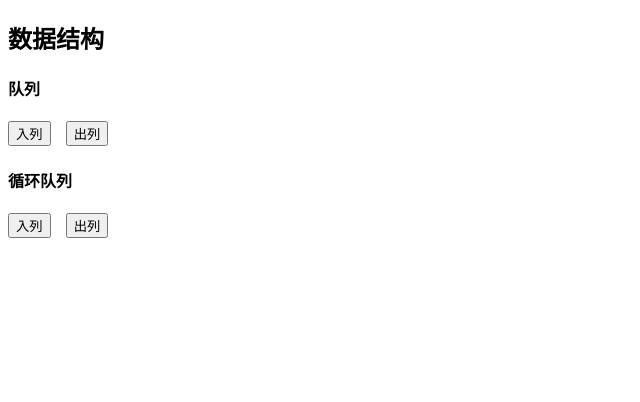
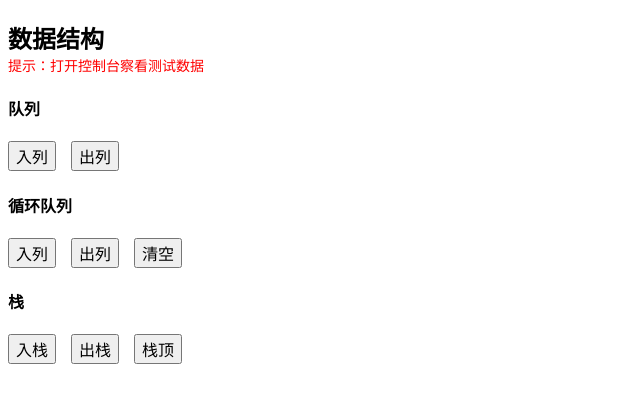
Before and after one commit to Buzhifanji/data-structure, an Angular app: page / in a window 1280 px wide. Shown: the top 402 px of the page, without its empty margins (0-640 px from the left). Built offline with nearby package versions, Linux system fonts and the light colour scheme.

Commit message:
新增栈数据结构

```diff
--- a/src/app/app.component.html
+++ b/src/app/app.component.html
@@ -1,4 +1,5 @@
 <h2>数据结构</h2>
+<p class="red">提示：打开控制台察看测试数据</p>
 <div *ngFor="let item of data" class="title" (click)="testAction(item.id)">
   <h4>{{item.title}}</h4>
   <div>
--- a/src/app/app.component.scss
+++ b/src/app/app.component.scss
@@ -1,6 +1,12 @@
 .title {
     margin-top: 15px;
 }
+.red {
+    color: red;
+    font-size: 14px;
+    margin-top: -20px;
+}
 button {
     margin-right: 15px;
+    font-size: 16px;
 }
--- a/src/app/app.component.ts
+++ b/src/app/app.component.ts
@@ -1,6 +1,9 @@
 import { Component } from '@angular/core';
 import { TestQueue } from '@data-structure/queue/testQueue';
 import { TestCircularQueue } from '@data-structure/queue/testCircularQueue';
+import { StackTest } from '@data-structure/stack/stackTest';
+
+import { QueueEnum, CircularQueueEnum, StackEnum} from '@app/testEnum.ts';
 
 interface dataType {
   name: string,
@@ -23,38 +26,62 @@ export class AppComponent {
     {
       title: '队列',
       action: [
-        { name: '入列', id: 100 , },
-        { name: '出列', id: 101 },
+        { name: '入列', id: QueueEnum.in , },
+        { name: '出列', id: QueueEnum.out },
       ],
     },
     {
       title: '循环队列',
       action: [
-        { name: '入列', id: 120 },
-        { name: '出列', id: 121 },
+        { name: '入列', id: CircularQueueEnum.in },
+        { name: '出列', id: CircularQueueEnum.out },
+        { name: '清空', id: CircularQueueEnum.clear },
+      ],
+    },
+    {
+      title: '栈',
+      action: [
+        { name: '入栈', id: StackEnum.in },
+        { name: '出栈', id: StackEnum.out },
+        { name: '栈顶', id: StackEnum.top },
       ],
     },
   ]
   constructor(private testQueue: TestQueue,
-              private testCircularQueue: TestCircularQueue) {
+              private testCircularQueue: TestCircularQueue,
+              private testStack: StackTest) {
 
   }
 
   testAction(id) {
+    const num = Math.ceil(Math.random() * 100)
     switch (id) {
-      case 100:   // 队列入列
-        this.testQueue.enQueue()
+      case QueueEnum.in:   // 队列入列
+        this.testQueue.enQueue(num)
         break;
-      case 101:   // 队列出列
+      case QueueEnum.out:   // 队列出列
         this.testQueue.deQueue()
         break;
-      case 120:   // 循环队列入列
-        this.testCircularQueue.enQueue()
+      case CircularQueueEnum.in:   // 循环队列入列
+        this.testCircularQueue.enQueue(num)
         console.log(this.testCircularQueue)
         break;
-      case 121:   // 循环队列出列
+      case CircularQueueEnum.out:   // 循环队列出列
         this.testCircularQueue.deQueue()
         console.log(this.testCircularQueue)
+        break;
+      case CircularQueueEnum.clear:   // 循环队列出列
+        this.testCircularQueue.clearQueue()
+        console.log(this.testCircularQueue)
+        break;
+      case StackEnum.in:    // 入栈
+        this.testStack.enStack(num)
+        break;
+      case StackEnum.out:    // 出栈
+        this.testStack.deStack()
+        break;
+      case StackEnum.top:    // 栈顶
+        this.testStack.top()
         break;
     }
 
--- /dev/null
+++ b/src/app/testEnum.ts
@@ -0,0 +1,16 @@
+export enum QueueEnum {
+    in = 100,
+    out
+}
+
+export enum CircularQueueEnum {
+    in = 120,
+    out,
+    clear
+}
+
+export enum StackEnum {
+    in = 130,
+    out,
+    top,
+}
--- a/src/data-structure/queue/circularQueue.ts
+++ b/src/data-structure/queue/circularQueue.ts
@@ -46,10 +46,7 @@ export class CircularQueue {
 
     // 删除
     delete(): deleteTye {
-        const result: deleteTye = {
-            value: null,
-            isDelete: false,
-        }
+        const result: deleteTye = this.getReturnValue();
         if (!this.isEmpty()) {
             const ele = this.circularQueueArr[this.head]
             this.circularQueueArr[this.head] = null;
@@ -77,20 +74,32 @@ export class CircularQueue {
     }
 
     // 返回队列第一项
-    front(): any {
-        return this.circularQueueArr[this.head];
+    front(): deleteTye {
+        const result: deleteTye = this.getReturnValue();
+        if (!this.isEmpty) {
+            const ele = this.circularQueueArr[this.head]
+            Object.assign(result, {value: ele, isDelete: true})
+        }
+        return result;
     }
 
     // 返回队列最后一项
-    last(): any {
-        return this.circularQueueArr[this.tail];
+    last(): deleteTye {
+        const result: deleteTye = this.getReturnValue();
+        if (!this.isEmpty) {
+            const ele = this.circularQueueArr[this.tail]
+            Object.assign(result, {value: ele, isDelete: true})
+        }
+        return result;
     }
 
     // 清空队列
     clear(): void {
         this.head = -1;
         this.tail = -1;
-        this.circularQueueArr.map(e => {return null})
+        for (let i = 0; i < this.len; i++ ) {
+            this.circularQueueArr[i] = null;
+        }
     }
 
     // 查看队列中元素的数量
@@ -110,4 +119,10 @@ export class CircularQueue {
         }
         return result;
     }
+    private getReturnValue(): deleteTye {
+        return {
+            value: null,
+            isDelete: false,
+        }
+    }
 }
--- a/src/data-structure/queue/testCircularQueue.ts
+++ b/src/data-structure/queue/testCircularQueue.ts
@@ -7,11 +7,10 @@ export class TestCircularQueue extends CircularQueue {
     constructor() {
         super(10)
     }
-    enQueue() {
-        const num = Math.ceil(Math.random() * 100)
-        const result = this.insert(num)
+    enQueue(value) {
+        const result = this.insert(value)
         if(result) {
-            console.log(`入列元素： ${num}`)
+            console.log(`入列元素： ${value}`)
         } else {
             console.log('队列已满')
         }
@@ -27,4 +26,7 @@ export class TestCircularQueue extends CircularQueue {
         }
         console.log(`队列中元素的数量${this.size()}`)
     }
+    clearQueue() {
+        this.clear();
+    }
 }
--- a/src/data-structure/queue/testQueue.ts
+++ b/src/data-structure/queue/testQueue.ts
@@ -8,10 +8,9 @@ import { Injectable } from '@angular/core';
 export class TestQueue {
     constructor(private queue: Queue) { }
 
-    enQueue() {
-        const num = Math.ceil(Math.random() * 100)
-        this.queue.insert(num);
-        console.log(`入列元素： ${num}`)
+    enQueue(value) {
+        this.queue.insert(value);
+        console.log(`入列元素： ${value}`)
         console.log(this.queue)
     }
     deQueue() {
--- /dev/null
+++ b/src/data-structure/stack/stack.ts
@@ -0,0 +1,50 @@
+import { Injectable } from '@angular/core';
+
+interface deleteTye {
+    value: any,
+    isDelete: boolean,
+}
+
+@Injectable({
+    providedIn: 'root'
+})
+
+export class Stack {
+    private stackArr: Array<any> = [];
+    /**
+     * 入栈
+     * @return 栈里元素个数
+     */
+    push(value): number {
+        this.stackArr.push(value);
+        return this.stackArr.length;
+    }
+    /**
+     * 出栈
+     * @return deleteTye: {value: 出栈元素， isDelete: 是否出栈(false表示栈列已清空)}
+     */
+    pop(): deleteTye {
+        const result: deleteTye = {
+            value: null,
+            isDelete: false,
+        }
+        if (!this.isEmpty()) {
+            const value = this.stackArr.pop()
+            Object.assign(result, {value, isDelete: true})
+        }
+        return result;
+    }
+    // 栈是否已空
+    isEmpty(): boolean {
+        return this.stackArr.length === 0;
+    }
+    // 返回栈顶元素
+    top(): any {
+        let result = null
+        if (!this.isEmpty()) {
+            const { stackArr } = this;
+            result = stackArr[stackArr.length - 1]
+        }
+        return result
+    }
+}
--- /dev/null
+++ b/src/data-structure/stack/stackTest.ts
@@ -0,0 +1,31 @@
+import { Stack } from '@data-structure/stack/stack';
+import { Injectable } from '@angular/core';
+
+@Injectable({
+    providedIn: 'root'
+})
+export class StackTest {
+    constructor(private stack: Stack) {}
+
+    enStack(value) {
+        this.stack.push(value)
+        console.log(`入栈元素： ${value}`)
+        console.log(this.stack)
+    }
+    deStack() {
+        const { value, isDelete } = this.stack.pop();
+        if(isDelete) {
+            console.log(`出栈元素： ${value}`)
+        } else {
+            console.log('栈已被清空')
+        }
+    }
+    top() {
+        const value = this.stack.top()
+        if(value) {
+            console.log(`栈顶元素： ${value}`)
+        } else {
+            console.log('栈已被清空')
+        }
+    }
+}
--- a/tsconfig.json
+++ b/tsconfig.json
@@ -19,7 +19,8 @@
       "dom"
     ],
     "paths": {
-      "@data-structure/*": ["src/data-structure/*"]
+      "@data-structure/*": ["src/data-structure/*"],
+      "@app/*": ["src/app/*"]
     }
   },
   "angularCompilerOptions": {
```
